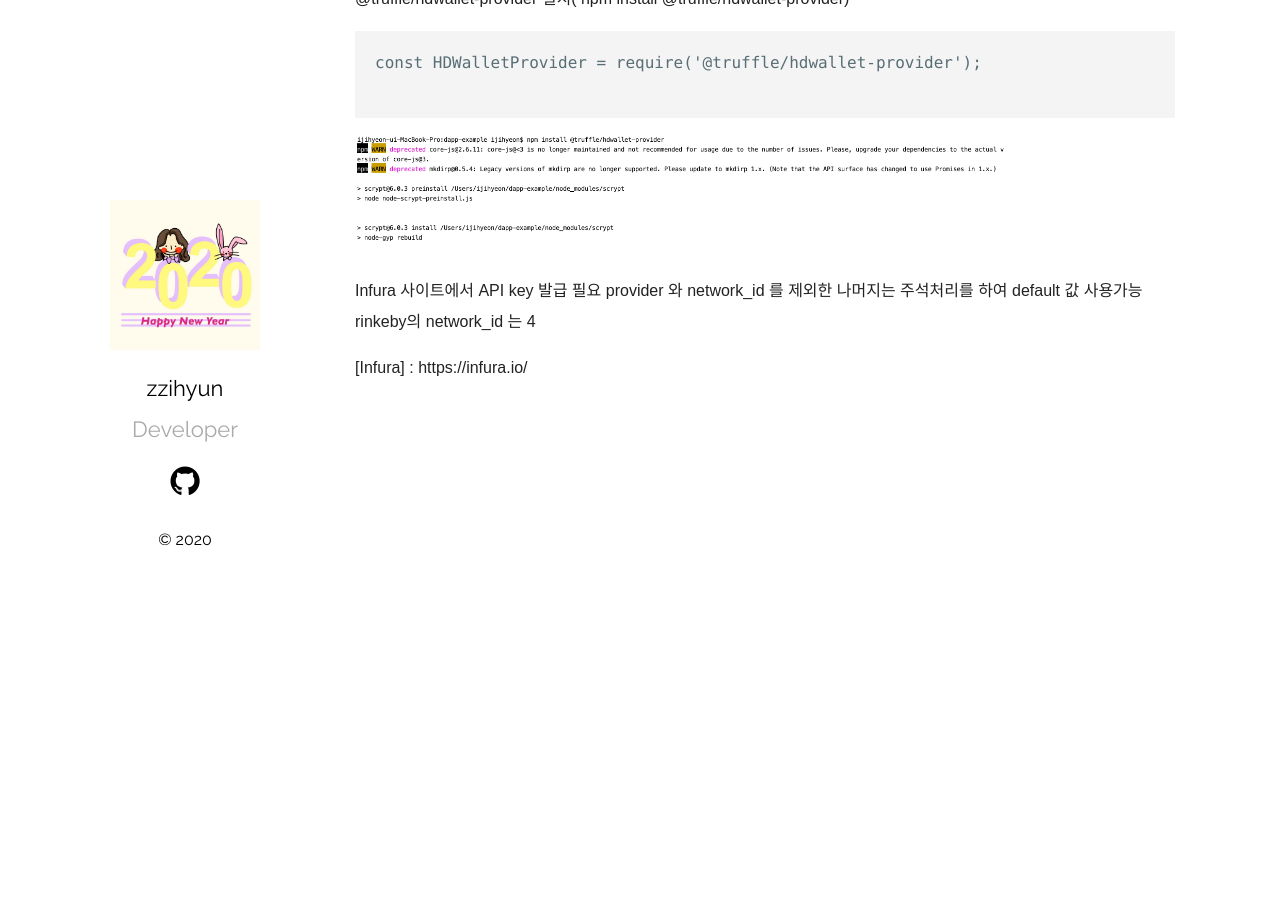
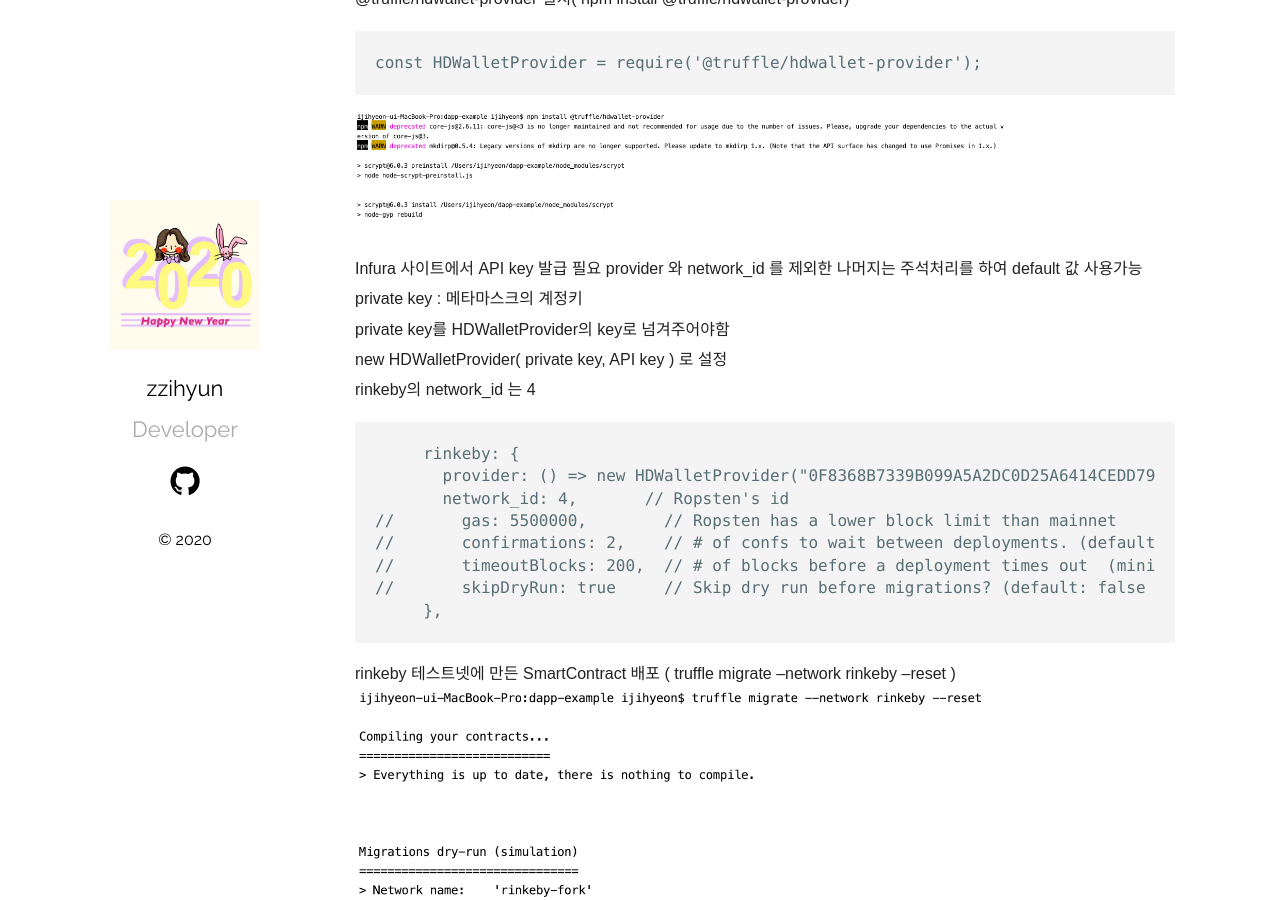
Before and after one commit to jhhhj1002/jhhhj1002.github.io, a Jekyll site: the page built from _posts/2020-03-27-Truffle-in-Blockchain-02.markdown, in a window 1280 px wide and 900 px high, scrolled down 3835 px. Built offline with Jekyll 4.4.1, drawn with Linux system fonts in a browser that asks for light colours; before the commit the page ends 4263 px from its top, so only the background shows below that.

Commit message:
Update 2020-03-27-Truffle-in-Blockchain-02.markdown

````diff
--- a/_posts/2020-03-27-Truffle-in-Blockchain-02.markdown
+++ b/_posts/2020-03-27-Truffle-in-Blockchain-02.markdown
@@ -79,14 +79,33 @@ HDWalletProvider 패키지 설치 ( 배포시 전자서명을 해야하기 때
     @truffle/hdwallet-provider 설치( npm install @truffle/hdwallet-provider)
 ```
 const HDWalletProvider = require('@truffle/hdwallet-provider');
-
 ```
 <img src="/assets/imgs/Blockchain&Truffle_15.png" width="80%" height="45%" >
 
 
 Infura 사이트에서 API key 발급 필요
 provider 와 network_id 를 제외한 나머지는 주석처리를 하여 default 값 사용가능
+private key : 메타마스크의 계정키
+private key를 HDWalletProvider의 key로 넘겨주어야함
+    new HDWalletProvider( private key, API key ) 로 설정
 rinkeby의 network_id 는 4
+```
+     rinkeby: {
+       provider: () => new HDWalletProvider("0F8368B7339B099A5A2DC0D25A6414CEDD79F5EC13BE3618B4820B1B12AE6FFF",   "https://rinkeby.infura.io/v3/46d357e8ef4242ca8dc45778639636c1"),
+       network_id: 4,       // Ropsten's id
+//       gas: 5500000,        // Ropsten has a lower block limit than mainnet
+//       confirmations: 2,    // # of confs to wait between deployments. (default: 0)
+//       timeoutBlocks: 200,  // # of blocks before a deployment times out  (minimum/default: 50)
+//       skipDryRun: true     // Skip dry run before migrations? (default: false for public nets )
+     },
+```
+
+
+rinkeby 테스트넷에 만든 SmartContract 배포 ( truffle migrate --network rinkeby --reset )
+<img src="/assets/imgs/Blockchain&Truffle_16.png" width="80%" height="45%" >
+<img src="/assets/imgs/Blockchain&Truffle_17.png" width="80%" height="45%" >
+<img src="/assets/imgs/Blockchain&Truffle_18.png" width="80%" height="45%" >
+<img src="/assets/imgs/Blockchain&Truffle_19.png" width="80%" height="45%" >
 
 
 
````
